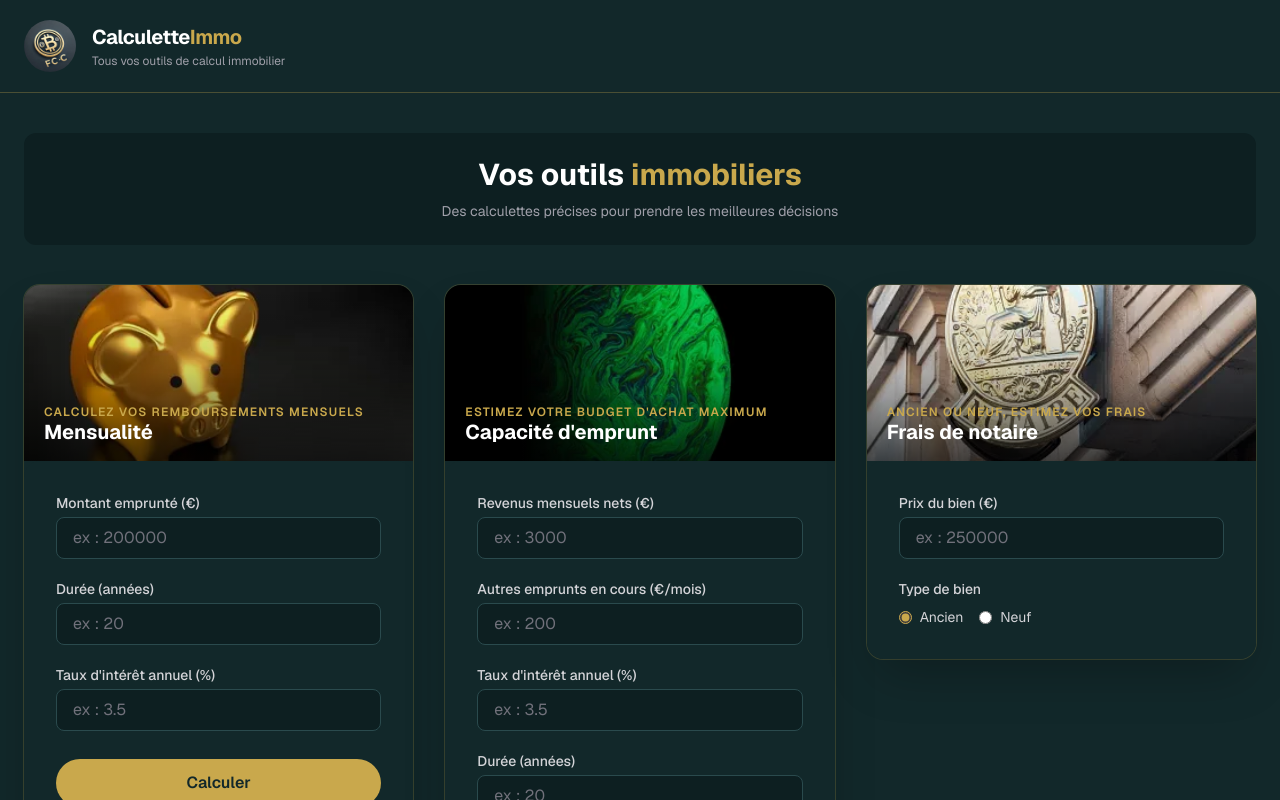
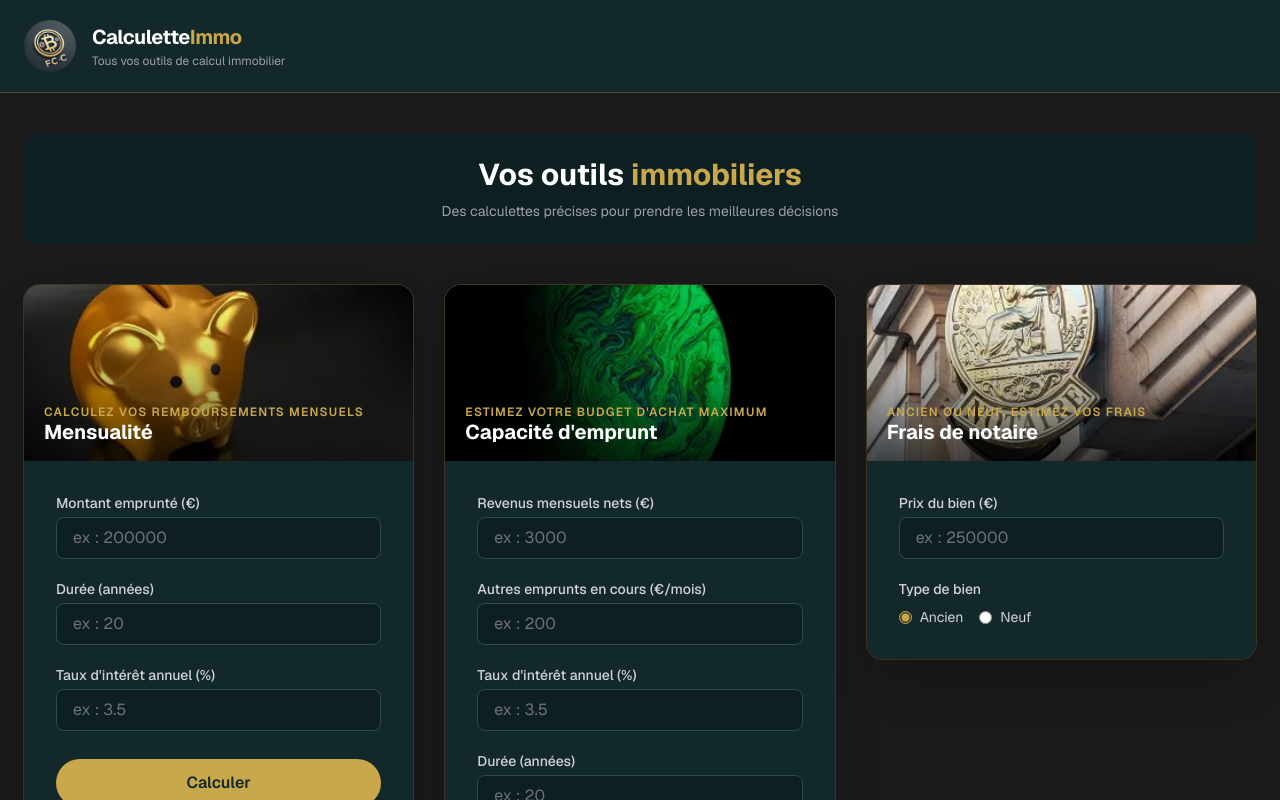
Before and after one commit to FrederickChenot/calculetteimmo-nextjs, a Next.js app: page / in a window 1280 px wide. Shown: the top 800 px of the page. Built offline with nearby package versions, Linux system fonts and the light colour scheme.

Commit message:
Fix background color

```diff
--- a/app/globals.css
+++ b/app/globals.css
@@ -1,7 +1,7 @@
 @import "tailwindcss";
 
 :root {
-  --background: #12282A;
+  --background: #1a1a1a;
   --foreground: #f8f6f1;
   --gold: #C9A84C;
 }
```
